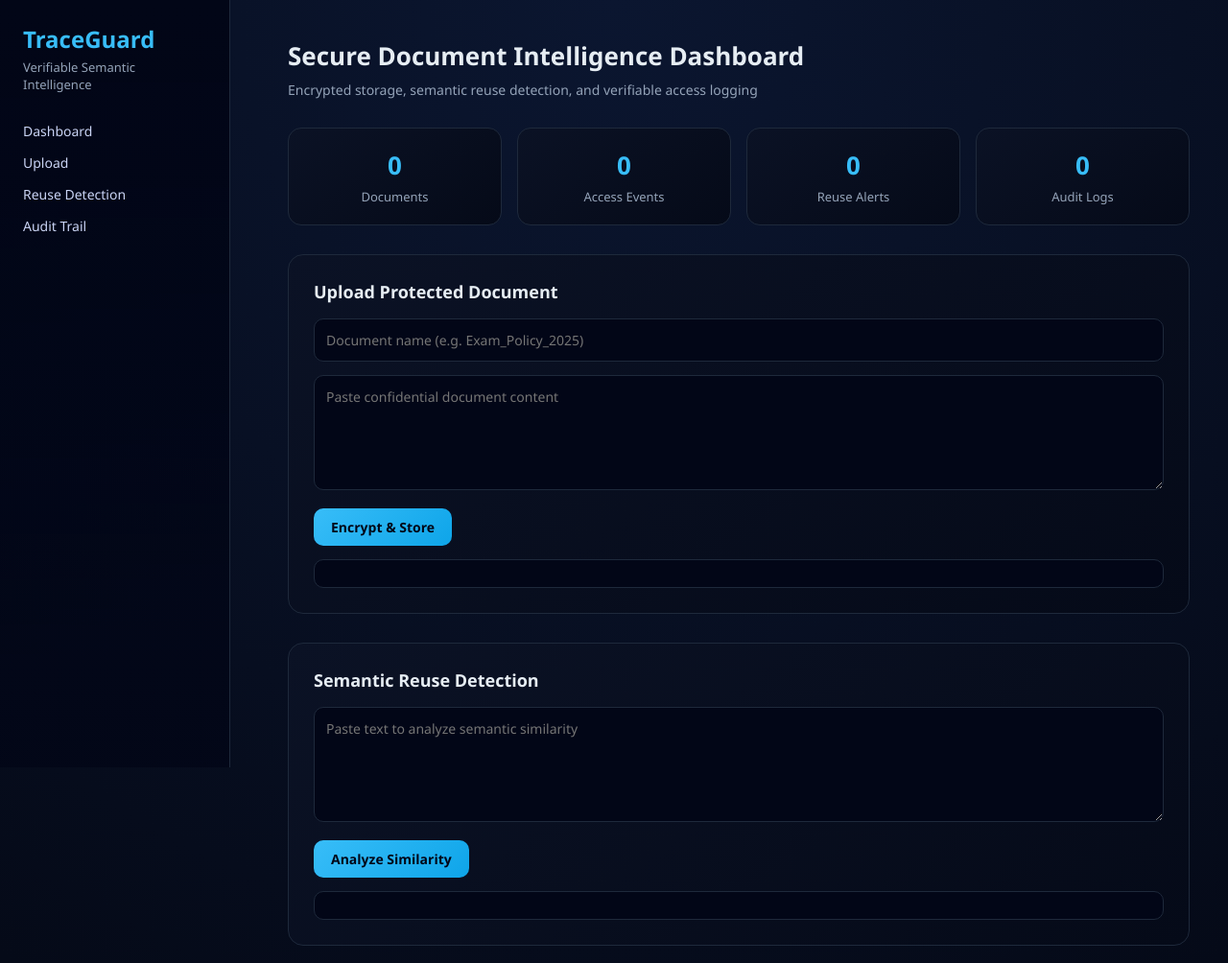
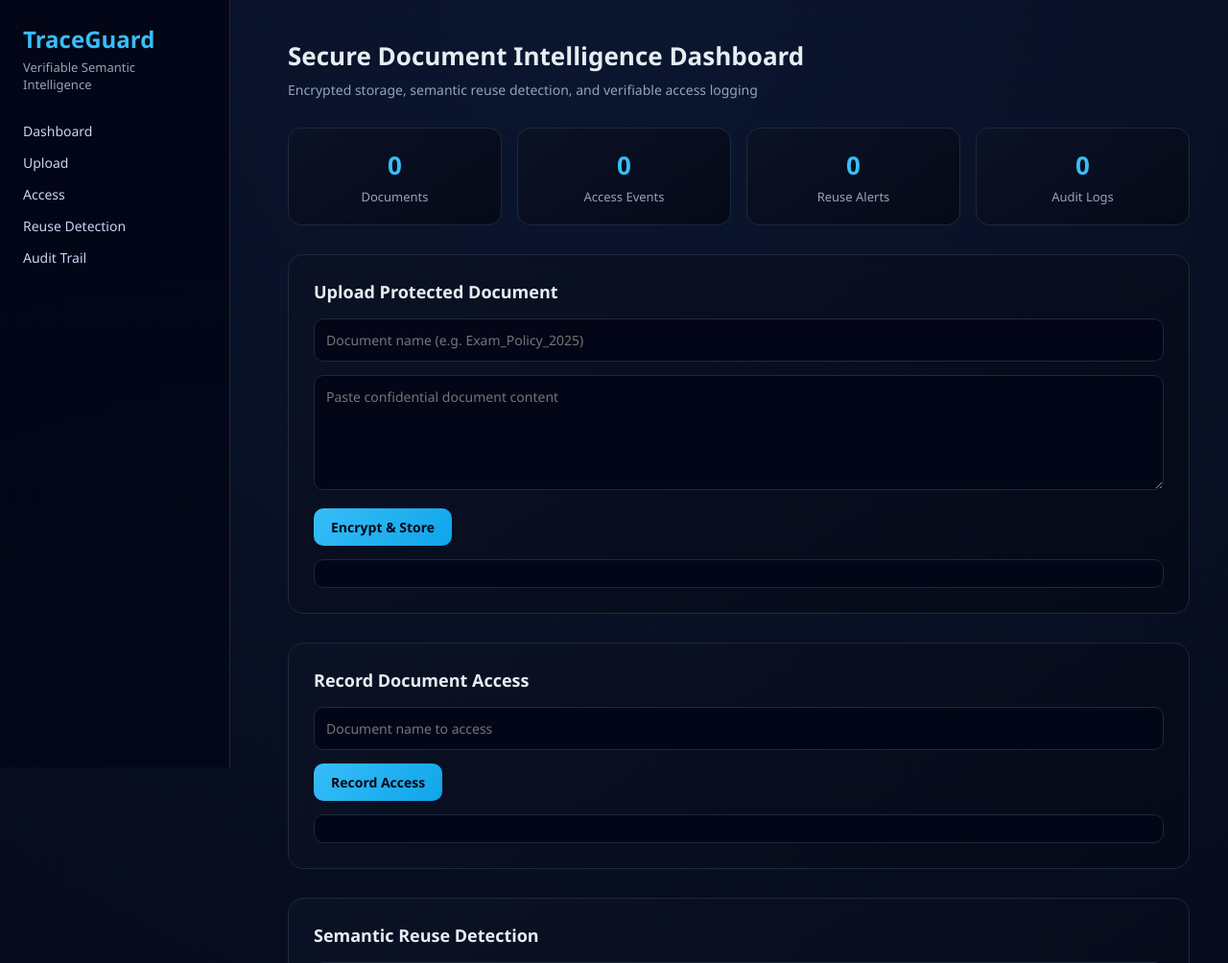
Before and after one commit to Vinithareddy09/TraceGuard, a Flask app: page / in a window 1280 px wide. Shown: the top 1004 px of the page at 96% size. Run offline with Flask 3, Linux system fonts and the light colour scheme; data that the repository does not hold is empty.

Commit message:
Add document access tracking UI and integrate access logging

```diff
--- a/static/dashboard.js
+++ b/static/dashboard.js
@@ -5,6 +5,9 @@ const reuseTextInput = document.getElementById("reuseText");
 
 const uploadResult = document.getElementById("uploadResult");
 const reuseResult = document.getElementById("reuseResult");
+
+const accessNameInput = document.getElementById("accessName");
+const accessResult = document.getElementById("accessResult");
 
 const docs = document.getElementById("docs");
 const access = document.getElementById("access");
@@ -37,7 +40,28 @@ function upload() {
   });
 }
 
-// -------- REUSE CHECK (FIXED) --------
+// -------- ACCESS (NEW) --------
+function recordAccess() {
+  fetch("/access", {
+    method: "POST",
+    headers: { "Content-Type": "application/json" },
+    body: JSON.stringify({
+      name: accessNameInput.value
+    })
+  })
+  .then(r => r.json())
+  .then(d => {
+    accessResult.textContent = "Access recorded successfully.";
+    loadStats();
+    loadAudit();
+  })
+  .catch(err => {
+    console.error(err);
+    alert("Access failed");
+  });
+}
+
+// -------- REUSE CHECK --------
 function reuse() {
   fetch("/reuse_check", {
     method: "POST",
--- a/templates/dashboard.html
+++ b/templates/dashboard.html
@@ -16,6 +16,7 @@
   <nav>
     <a href="#dashboard">Dashboard</a>
     <a href="#upload">Upload</a>
+    <a href="#accessSection">Access</a>
     <a href="#reuse">Reuse Detection</a>
     <a href="#audit">Audit Trail</a>
   </nav>
@@ -62,6 +63,16 @@
     <pre id="uploadResult"></pre>
   </section>
 
+  <!-- ACCESS (NEW) -->
+  <section class="card" id="accessSection">
+    <h2>Record Document Access</h2>
+
+    <input id="accessName" placeholder="Document name to access">
+    <button onclick="recordAccess()">Record Access</button>
+
+    <pre id="accessResult"></pre>
+  </section>
+
   <!-- REUSE -->
   <section class="card" id="reuse">
     <h2>Semantic Reuse Detection</h2>
```
